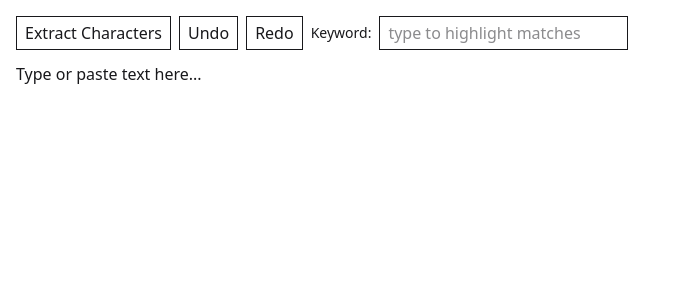
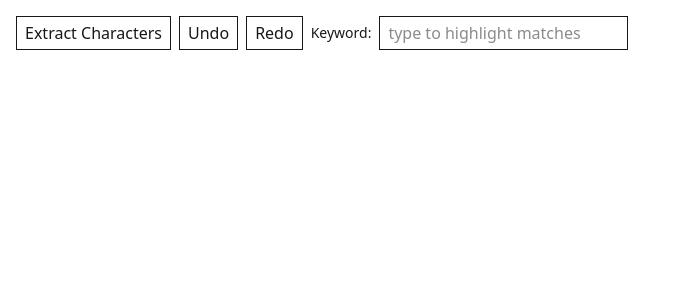
Before and after one commit to zhangchaodesign/narrative-keyframing, a Next.js app: page / in a window 1280 px wide. Shown: the top 300 px of the page, without its empty margins (0-675 px from the left). Built offline with nearby package versions, Linux system fonts and the light colour scheme.

Commit message:
Update TextEditor

```diff
--- a/app/page.tsx
+++ b/app/page.tsx
@@ -1,4 +1,4 @@
-import { TextEditor } from "@/components/TextEditor";
+import { TextEditor } from "@/components/TextEditor/DynamicEditor";
 
 export default function Page() {
   return <TextEditor />;
--- /dev/null
+++ b/components/TextEditor/DynamicEditor.tsx
@@ -0,0 +1,5 @@
+"use client";
+
+import dynamic from "next/dynamic";
+
+export const TextEditor = dynamic(() => import("./TextEditor"), { ssr: false });
--- a/components/TextEditor.tsx
+++ b/components/TextEditor/TextEditor.tsx
@@ -11,7 +11,7 @@ import {
 } from "slate";
 import { Slate, Editable, withReact, RenderLeafProps } from "slate-react";
 import { withHistory, HistoryEditor } from "slate-history";
-import { Leaf } from "@/components/Leaf";
+import { Leaf } from "@/components/TextEditor/Leaf";
 import { SlateUtils } from "@/lib/utils/slateUtils";
 import { TextUtils } from "@/lib/utils/textUtils";
 import { CoreferenceUtils } from "@/lib/utils/coreferenceUtils";
@@ -20,11 +20,7 @@ import { useCharacterStore } from "@/lib/stores/characterStore";
 import { useSentenceCacheStore } from "@/lib/stores/sentenceCacheStore";
 import isHotkey from "is-hotkey";
 
-const initialValue: Descendant[] = [
-  { type: "paragraph", children: [{ text: "Type or paste text here..." }] },
-];
-
-export const TextEditor = () => {
+export default function TextEditor() {
   const [editor] = useState(() => withHistory(withReact(createEditor())));
   const { normalizeNode } = editor;
   editor.normalizeNode = (entry) => {
@@ -252,7 +248,11 @@ export const TextEditor = () => {
         />
       </div>
 
-      <Slate editor={editor} initialValue={initialValue} onChange={setValue}>
+      <Slate
+        editor={editor}
+        initialValue={useEditorStore.getState().value}
+        onChange={setValue}
+      >
         <Editable
           className="prose max-w-none focus:outline-none"
           renderLeaf={(p: RenderLeafProps) => <Leaf {...p} />}
@@ -274,4 +274,4 @@ export const TextEditor = () => {
       </Slate>
     </div>
   );
-};
+}
```
Also changed, not shown: components/TextEditor/Leaf.tsx (renamed from components/Leaf.tsx).
